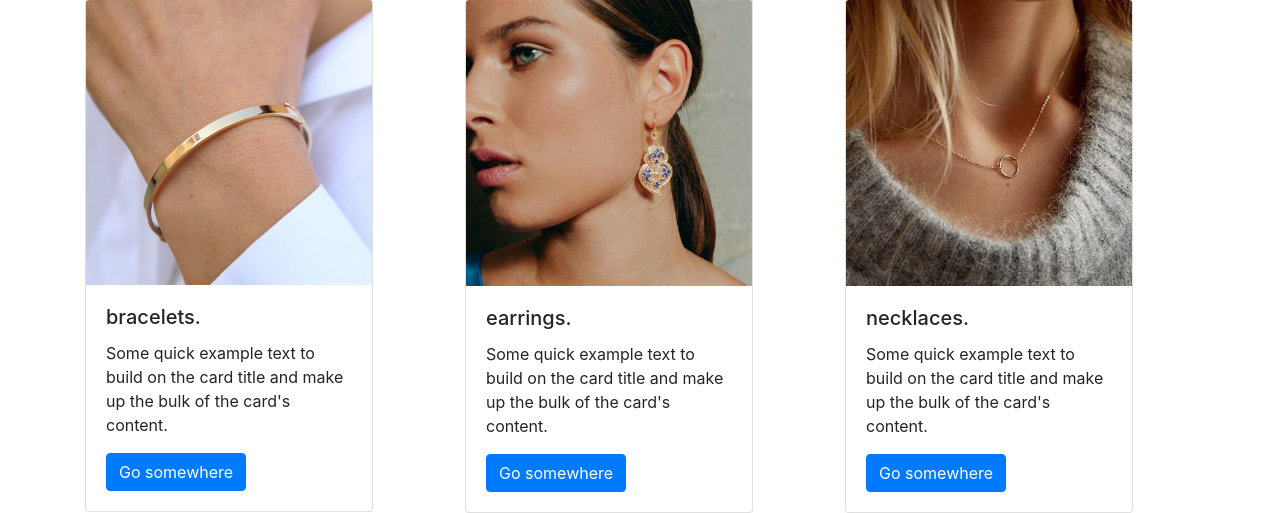
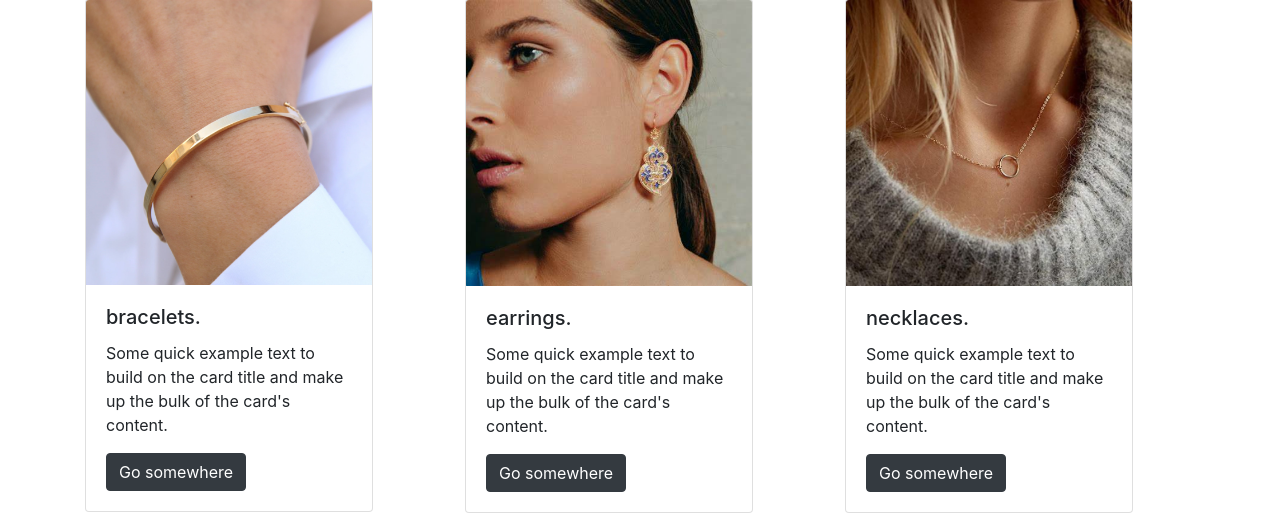
Before and after one commit to lrchnnng/craft-collective, a Django app: page / in a window 1280 px wide. Shown: the part 586-1099 px from the top of the page. Run offline with Django 3.2, Linux system fonts and the light colour scheme; some libraries are stand-ins or nearby versions.

Commit message:
added styling to buttons on landing page

```diff
--- a/home/templates/home/index.html
+++ b/home/templates/home/index.html
@@ -27,7 +27,7 @@
                     <h5 class="card-title">bracelets.</h5>
                     <p class="card-text">Some quick example text to build on the card title and make up the bulk of the
                         card's content.</p>
-                    <a href="#" class="btn btn-primary">Go somewhere</a>
+                    <a href="#" class="btn btn-dark">Go somewhere</a>
                 </div>
             </div>
         </div>
@@ -38,7 +38,7 @@
                     <h5 class="card-title">earrings.</h5>
                     <p class="card-text">Some quick example text to build on the card title and make up the bulk of the
                         card's content.</p>
-                    <a href="#" class="btn btn-primary">Go somewhere</a>
+                    <a href="#" class="btn btn-dark">Go somewhere</a>
                 </div>
             </div>
         </div>
@@ -49,7 +49,7 @@
                     <h5 class="card-title">necklaces.</h5>
                     <p class="card-text">Some quick example text to build on the card title and make up the bulk of the
                         card's content.</p>
-                    <a href="#" class="btn btn-primary">Go somewhere</a>
+                    <a href="#" class="btn btn-dark">Go somewhere</a>
                 </div>
             </div>
         </div>
```
